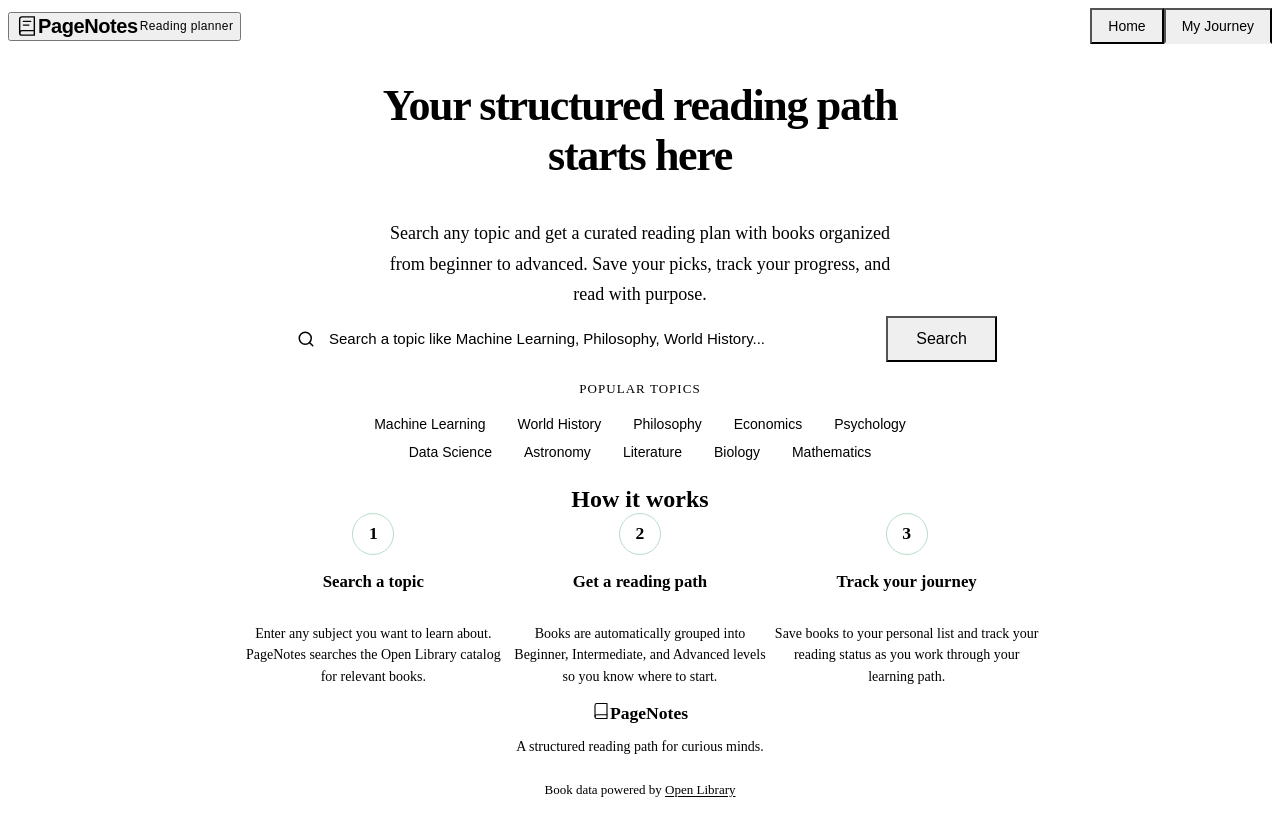
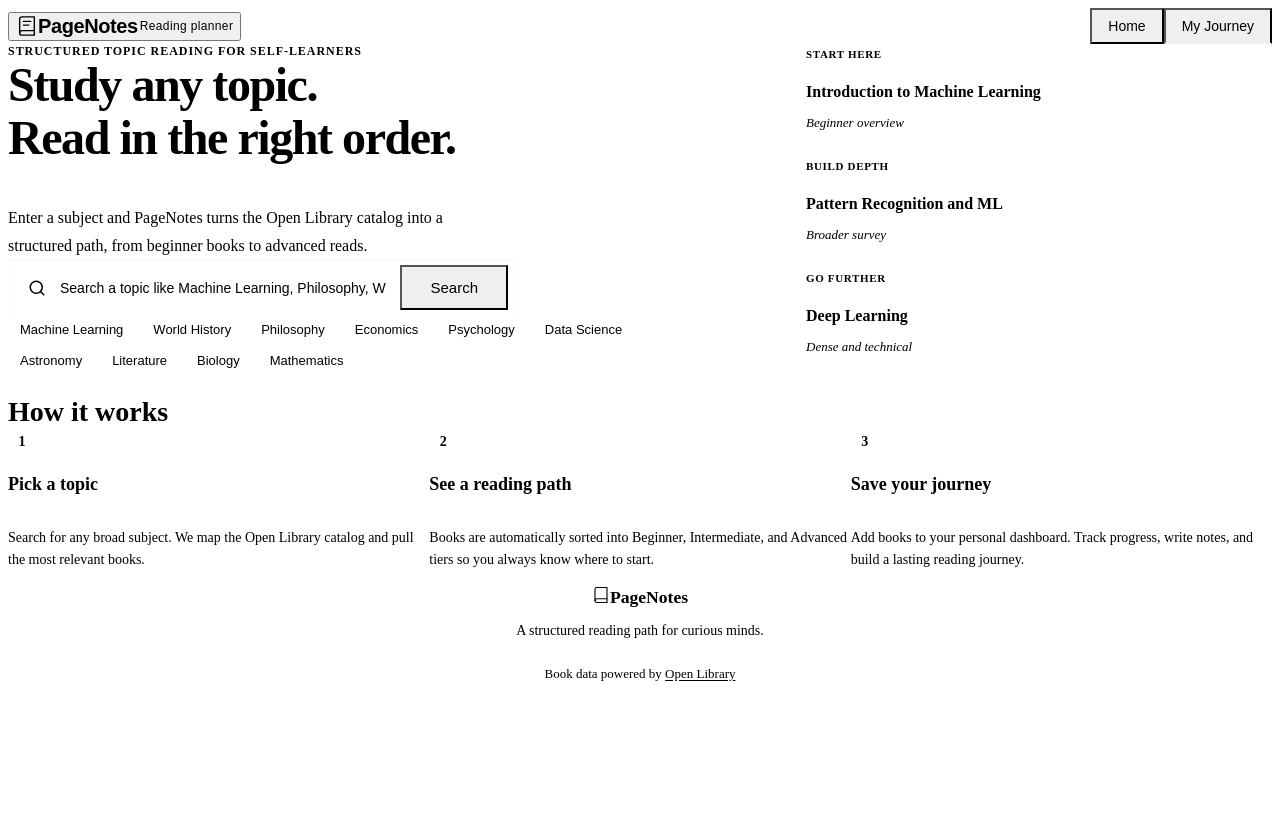
Before and after one commit to Satyam087/BookCompanion, a React (Vite) app: page / in a window 1280 px wide. Built offline with nearby package versions, Linux system fonts and the light colour scheme; the HTML template or start-up script is replaced by a standard one.

Commit message:
rebuild home page with reading path preview and paper tab styling

```diff
--- a/src/components/SearchBar.css
+++ b/src/components/SearchBar.css
@@ -3,17 +3,18 @@
   align-items: center;
   gap: 0;
   background-color: var(--bg-paper);
-  border: 1.5px solid var(--border-dark);
-  border-radius: var(--radius-lg);
+  border: 1px solid var(--border-dark);
+  border-radius: var(--radius-md);
   padding: 4px 4px 4px 16px;
   transition: border-color 0.2s ease, box-shadow 0.2s ease;
   width: 100%;
   max-width: 640px;
+  box-shadow: inset 0 1px 3px rgba(0,0,0,0.04);
 }
 
 .search-bar:focus-within {
   border-color: var(--accent-forest);
-  box-shadow: 0 0 0 3px var(--accent-forest-bg);
+  box-shadow: inset 0 1px 3px rgba(0,0,0,0.04), 0 0 0 3px var(--accent-forest-bg);
 }
 
 .search-bar__icon {
@@ -28,7 +29,7 @@
   border: none;
   background: transparent;
   padding: 10px 12px;
-  font-size: 1rem;
+  font-size: 0.9375rem;
   color: var(--text-primary);
   min-width: 0;
 }
@@ -39,30 +40,29 @@
 
 .search-bar__input::placeholder {
   color: var(--text-muted);
-  font-size: 0.9375rem;
+  font-size: 0.875rem;
 }
 
 .search-bar__btn {
   flex-shrink: 0;
-  border-radius: var(--radius-md);
+  border-radius: var(--radius-sm);
   padding: 10px 24px;
 }
 
 /* Large variant for hero */
 .search-bar--large {
-  max-width: 700px;
+  max-width: 100%;
   padding: 6px 6px 6px 20px;
-  border-width: 2px;
 }
 
 .search-bar--large .search-bar__input {
-  padding: 12px 14px;
-  font-size: 1.0625rem;
+  padding: 14px 14px;
+  font-size: 1rem;
 }
 
 .search-bar--large .search-bar__btn {
   padding: 12px 28px;
-  font-size: 1rem;
+  font-size: 0.9375rem;
 }
 
 @media (max-width: 480px) {
@@ -71,7 +71,7 @@
   }
 
   .search-bar__input {
-    font-size: 0.9375rem;
+    font-size: 0.875rem;
     padding: 8px 8px;
   }
 
@@ -81,6 +81,6 @@
 
   .search-bar__btn {
     padding: 8px 16px;
-    font-size: 0.875rem;
+    font-size: 0.8125rem;
   }
 }
--- a/src/components/SearchBar.jsx
+++ b/src/components/SearchBar.jsx
@@ -1,5 +1,5 @@
 import { useState } from 'react';
-import { navigate, cleanTopic } from '../utils/helpers';
+import { navigate } from '../utils/helpers';
 import './SearchBar.css';
 
 export default function SearchBar({ initialValue = '', size = 'normal' }) {
--- a/src/components/TopicChips.css
+++ b/src/components/TopicChips.css
@@ -1,40 +1,30 @@
 .topic-chips {
   display: flex;
   flex-direction: column;
-  align-items: center;
-  gap: var(--space-md);
-}
-
-.topic-chips__label {
-  font-size: 0.8125rem;
-  font-weight: 500;
-  color: var(--text-muted);
-  text-transform: uppercase;
-  letter-spacing: 0.08em;
+  gap: var(--space-sm);
 }
 
 .topic-chips__list {
   display: flex;
   flex-wrap: wrap;
-  justify-content: center;
-  gap: var(--space-sm);
-  max-width: 600px;
+  gap: 6px;
 }
 
 .topic-chip {
-  padding: 6px 16px;
-  border-radius: 100px;
-  font-size: 0.875rem;
+  padding: 5px 12px;
+  border-radius: var(--radius-sm);
+  font-size: 0.8125rem;
   font-weight: 500;
   color: var(--text-secondary);
   background-color: var(--bg-paper);
   border: 1px solid var(--border);
+  border-bottom: 2px solid var(--border-dark);
   cursor: pointer;
   transition: all 0.2s ease;
 }
 
 .topic-chip:hover {
   color: var(--accent-forest);
-  border-color: var(--accent-forest);
+  border-bottom-color: var(--accent-forest);
   background-color: var(--accent-forest-bg);
 }
--- a/src/components/TopicChips.jsx
+++ b/src/components/TopicChips.jsx
@@ -21,7 +21,6 @@ export default function TopicChips() {
 
   return (
     <div className="topic-chips" id="topic-chips">
-      <p className="topic-chips__label">Popular topics</p>
       <div className="topic-chips__list">
         {SUGGESTED_TOPICS.map((topic) => (
           <button
--- a/src/pages/Home.css
+++ b/src/pages/Home.css
@@ -1,37 +1,132 @@
+/* === Hero === */
 .home__hero {
+  display: grid;
+  grid-template-columns: 1fr 1fr;
+  align-items: center;
+  gap: var(--space-3xl);
+  padding: var(--space-3xl) 0 var(--space-2xl);
+}
+
+.home__hero-content {
   display: flex;
   flex-direction: column;
-  align-items: center;
-  text-align: center;
-  padding: var(--space-3xl) 0 var(--space-2xl);
-  gap: var(--space-lg);
+  gap: var(--space-md);
+}
+
+.home__eyebrow {
+  font-size: 0.75rem;
+  font-weight: 600;
+  text-transform: uppercase;
+  letter-spacing: 0.08em;
+  color: var(--accent-forest);
 }
 
 .home__heading {
-  font-size: 2.75rem;
+  font-size: 3rem;
   font-weight: 700;
-  line-height: 1.15;
+  line-height: 1.1;
   letter-spacing: -0.03em;
   color: var(--text-primary);
-  max-width: 600px;
+  margin-top: var(--space-xs);
 }
 
 .home__subtitle {
-  font-size: 1.125rem;
+  font-size: 1rem;
   line-height: 1.7;
   color: var(--text-secondary);
-  max-width: 520px;
-  margin: 0;
+  max-width: 440px;
+  margin: var(--space-xs) 0 0;
 }
 
 .home__search-wrap {
   width: 100%;
+  max-width: 480px;
+  margin: var(--space-md) 0 var(--space-xs);
+}
+
+.home__chips-wrap {
+  display: flex;
+  align-items: center;
+  gap: var(--space-sm);
+  flex-wrap: wrap;
+}
+
+/* === Path Preview (right column) === */
+.home__hero-visual {
   display: flex;
   justify-content: center;
-  margin: var(--space-md) 0;
 }
 
-/* How it works */
+.home__path-preview {
+  display: flex;
+  flex-direction: column;
+  gap: 0;
+  max-width: 300px;
+  width: 100%;
+}
+
+.home__path-card {
+  background-color: var(--bg-paper);
+  border: 1px solid var(--border-dark);
+  border-radius: var(--radius-md);
+  padding: var(--space-md) var(--space-lg);
+  position: relative;
+  transition: transform 0.2s ease, box-shadow 0.2s ease;
+}
+
+.home__path-card:hover {
+  transform: translateX(4px);
+  box-shadow: var(--shadow-md);
+}
+
+.home__path-card--1 { border-top: 3px solid var(--accent-forest); }
+.home__path-card--2 { border-top: 3px solid var(--accent-blue); }
+.home__path-card--3 { border-top: 3px solid var(--accent-rust); }
+
+.home__path-step {
+  display: block;
+  font-size: 0.6875rem;
+  font-weight: 600;
+  text-transform: uppercase;
+  letter-spacing: 0.06em;
+  color: var(--text-muted);
+  margin-bottom: var(--space-xs);
+}
+
+.home__path-marker {
+  position: absolute;
+  top: var(--space-md);
+  right: var(--space-md);
+  width: 8px;
+  height: 8px;
+  border-radius: 50%;
+}
+
+.home__path-marker--forest { background-color: var(--accent-forest); }
+.home__path-marker--blue { background-color: var(--accent-blue); }
+.home__path-marker--rust { background-color: var(--accent-rust); }
+
+.home__path-card h4 {
+  font-size: 1rem;
+  font-family: var(--font-serif);
+  line-height: 1.3;
+  margin-bottom: 2px;
+}
+
+.home__path-card p {
+  font-size: 0.8125rem;
+  color: var(--text-muted);
+  font-style: italic;
+}
+
+.home__path-connector {
+  width: 2px;
+  height: 16px;
+  background-color: var(--border);
+  margin-left: var(--space-lg);
+}
+
+/* === How It Works === */
 .home__how {
   padding: var(--space-2xl) 0;
   border-top: 1px solid var(--border);
@@ -39,114 +134,133 @@
 }
 
 .home__section-title {
-  text-align: center;
+  font-size: 1.75rem;
   margin-bottom: var(--space-xl);
-  font-size: 1.5rem;
+  font-family: var(--font-serif);
 }
 
 .home__steps {
   display: grid;
   grid-template-columns: repeat(3, 1fr);
   gap: var(--space-xl);
-  max-width: 800px;
-  margin: 0 auto;
 }
 
 .home__step {
   display: flex;
   flex-direction: column;
-  align-items: center;
-  text-align: center;
   gap: var(--space-sm);
+  background-color: var(--bg-paper);
+  border: 1px solid var(--border);
+  border-radius: var(--radius-md);
+  padding: var(--space-lg);
 }
 
 .home__step-num {
   display: flex;
   align-items: center;
   justify-content: center;
-  width: 40px;
-  height: 40px;
-  border-radius: 50%;
-  background-color: var(--accent-forest-bg);
-  color: var(--accent-forest);
+  width: 28px;
+  height: 28px;
+  border-radius: var(--radius-sm);
+  background-color: var(--bg-section);
+  color: var(--text-primary);
   font-family: var(--font-serif);
   font-weight: 700;
-  font-size: 1.1rem;
-  border: 1px solid #B7DFC9;
-  margin-bottom: var(--space-xs);
+  font-size: 0.875rem;
+  border: 1px solid var(--border);
 }
 
 .home__step-title {
-  font-size: 1.05rem;
+  font-size: 1.125rem;
   color: var(--text-primary);
+  font-family: var(--font-serif);
 }
 
 .home__step-desc {
   font-size: 0.875rem;
-  color: var(--text-muted);
-  line-height: 1.55;
+  color: var(--text-secondary);
+  line-height: 1.6;
 }
 
-/* Recent Searches */
+/* === Recent Searches === */
 .home__recent {
   padding: var(--space-2xl) 0;
   border-top: 1px solid var(--border);
 }
 
+.home__recent .home__section-title {
+  font-size: 1.375rem;
+  margin-bottom: var(--space-lg);
+}
+
 .home__recent-list {
   display: flex;
   flex-wrap: wrap;
-  justify-content: center;
   gap: var(--space-sm);
 }
 
-.home__recent-item {
+.home__recent-tab {
   display: inline-flex;
   align-items: center;
-  gap: 6px;
+  gap: 8px;
   padding: 8px 16px;
-  border-radius: var(--radius-md);
+  border-radius: var(--radius-sm);
   font-size: 0.875rem;
-  color: var(--text-secondary);
+  color: var(--text-primary);
   background-color: var(--bg-paper);
   border: 1px solid var(--border);
+  border-bottom: 2px solid var(--border-dark);
   cursor: pointer;
   transition: all 0.2s ease;
+  font-weight: 500;
 }
 
-.home__recent-item:hover {
-  border-color: var(--accent-forest);
+.home__recent-tab:hover {
+  border-bottom-color: var(--accent-forest);
   color: var(--accent-forest);
-  background-color: var(--accent-forest-bg);
 }
 
-.home__recent-icon {
-  display: flex;
-  color: var(--text-muted);
+.home__recent-dot {
+  width: 6px;
+  height: 6px;
+  border-radius: 50%;
+  background-color: var(--border-dark);
+  flex-shrink: 0;
+}
+
+.home__recent-tab:hover .home__recent-dot {
+  background-color: var(--accent-forest);
+}
+
+/* === Responsive === */
+@media (max-width: 992px) {
+  .home__hero {
+    grid-template-columns: 1fr;
+    gap: var(--space-2xl);
+  }
+
+  .home__path-preview {
+    max-width: 360px;
+  }
 }
 
 @media (max-width: 768px) {
-  .home__hero {
-    padding: var(--space-2xl) 0 var(--space-lg);
-  }
-
   .home__heading {
-    font-size: 2rem;
-  }
-
-  .home__subtitle {
-    font-size: 1rem;
+    font-size: 2.25rem;
   }
 
   .home__steps {
     grid-template-columns: 1fr;
-    gap: var(--space-lg);
-    max-width: 360px;
+    gap: var(--space-md);
   }
 }
 
 @media (max-width: 480px) {
   .home__heading {
-    font-size: 1.625rem;
+    font-size: 1.75rem;
+  }
+
+  .home__hero {
+    padding: var(--space-xl) 0 var(--space-lg);
   }
 }
--- a/src/pages/Home.jsx
+++ b/src/pages/Home.jsx
@@ -10,50 +10,77 @@ export default function Home() {
   return (
     <div className="page home" id="home-page">
       <div className="container">
-        {/* Hero Section */}
+
+        {/* Editorial Two-Column Hero */}
         <section className="home__hero">
+          <div className="home__hero-content">
+            <span className="home__eyebrow">Structured topic reading for self-learners</span>
             <h1 className="home__heading">
-            Your structured reading path<br />starts here
+              Study any topic.<br />Read in the right order.
             </h1>
             <p className="home__subtitle">
-            Search any topic and get a curated reading plan with books organized
-            from beginner to advanced. Save your picks, track your progress,
-            and read with purpose.
+              Enter a subject and PageNotes turns the Open Library catalog
+              into a structured path, from beginner books to advanced reads.
             </p>
 
             <div className="home__search-wrap">
               <SearchBar size="large" />
             </div>
 
+            <div className="home__chips-wrap">
               <TopicChips />
+            </div>
+          </div>
+
+          <div className="home__hero-visual">
+            <div className="home__path-preview">
+              <div className="home__path-card home__path-card--1">
+                <span className="home__path-step">Start here</span>
+                <span className="home__path-marker home__path-marker--forest"></span>
+                <h4>Introduction to Machine Learning</h4>
+                <p>Beginner overview</p>
+              </div>
+              <div className="home__path-connector"></div>
+              <div className="home__path-card home__path-card--2">
+                <span className="home__path-step">Build depth</span>
+                <span className="home__path-marker home__path-marker--blue"></span>
+                <h4>Pattern Recognition and ML</h4>
+                <p>Broader survey</p>
+              </div>
+              <div className="home__path-connector"></div>
+              <div className="home__path-card home__path-card--3">
+                <span className="home__path-step">Go further</span>
+                <span className="home__path-marker home__path-marker--rust"></span>
+                <h4>Deep Learning</h4>
+                <p>Dense and technical</p>
+              </div>
+            </div>
+          </div>
         </section>
 
-        {/* How It Works */}
+        {/* Product Steps */}
         <section className="home__how" id="how-it-works">
           <h2 className="home__section-title">How it works</h2>
           <div className="home__steps">
             <div className="home__step">
               <span className="home__step-num">1</span>
-              <h3 className="home__step-title">Search a topic</h3>
+              <h3 className="home__step-title">Pick a topic</h3>
               <p className="home__step-desc">
-                Enter any subject you want to learn about. PageNotes searches
-                the Open Library catalog for relevant books.
+                Search for any broad subject. We map the Open Library catalog and pull the most relevant books.
               </p>
             </div>
             <div className="home__step">
               <span className="home__step-num">2</span>
-              <h3 className="home__step-title">Get a reading path</h3>
+              <h3 className="home__step-title">See a reading path</h3>
               <p className="home__step-desc">
-                Books are automatically grouped into Beginner, Intermediate,
-                and Advanced levels so you know where to start.
+                Books are automatically sorted into Beginner, Intermediate, and Advanced tiers so you always know where to start.
               </p>
             </div>
             <div className="home__step">
               <span className="home__step-num">3</span>
-              <h3 className="home__step-title">Track your journey</h3>
+              <h3 className="home__step-title">Save your journey</h3>
               <p className="home__step-desc">
-                Save books to your personal list and track your reading status
-                as you work through your learning path.
+                Add books to your personal dashboard. Track progress, write notes, and build a lasting reading journey.
               </p>
             </div>
           </div>
@@ -67,14 +94,10 @@ export default function Home() {
               {recentSearches.map((topic, i) => (
                 <button
                   key={i}
-                  className="home__recent-item"
+                  className="home__recent-tab"
                   onClick={() => navigate(`/topic/${encodeURIComponent(topic)}`)}
                 >
-                  <span className="home__recent-icon" aria-hidden="true">
-                    <svg width="14" height="14" viewBox="0 0 24 24" fill="none" stroke="currentColor" strokeWidth="2" strokeLinecap="round" strokeLinejoin="round">
-                      <circle cx="12" cy="12" r="10"/><polyline points="12 6 12 12 16 14"/>
-                    </svg>
-                  </span>
+                  <span className="home__recent-dot"></span>
                   {topic}
                 </button>
               ))}
```
Lines whose indentation alone changed are shown as unchanged.
